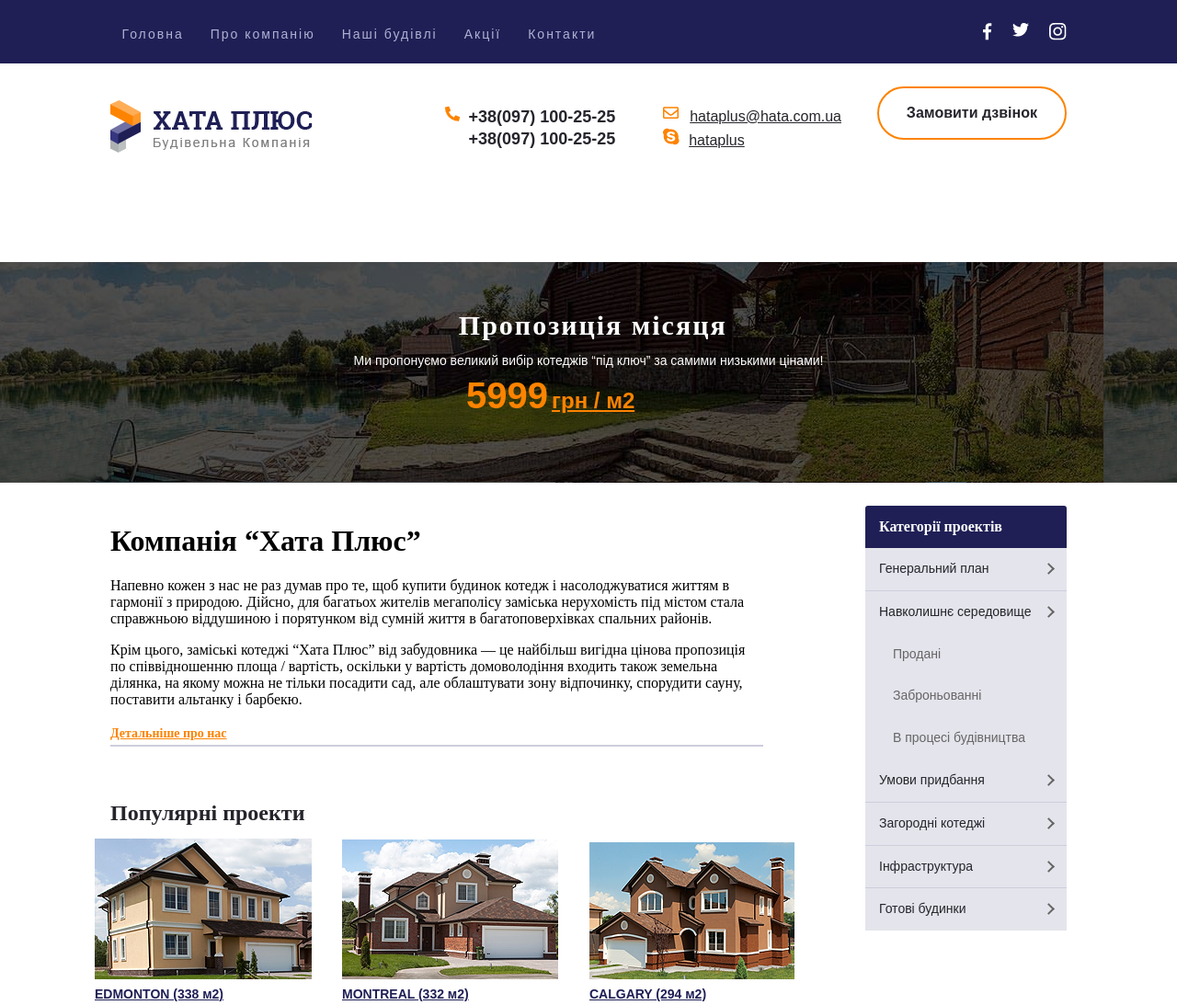
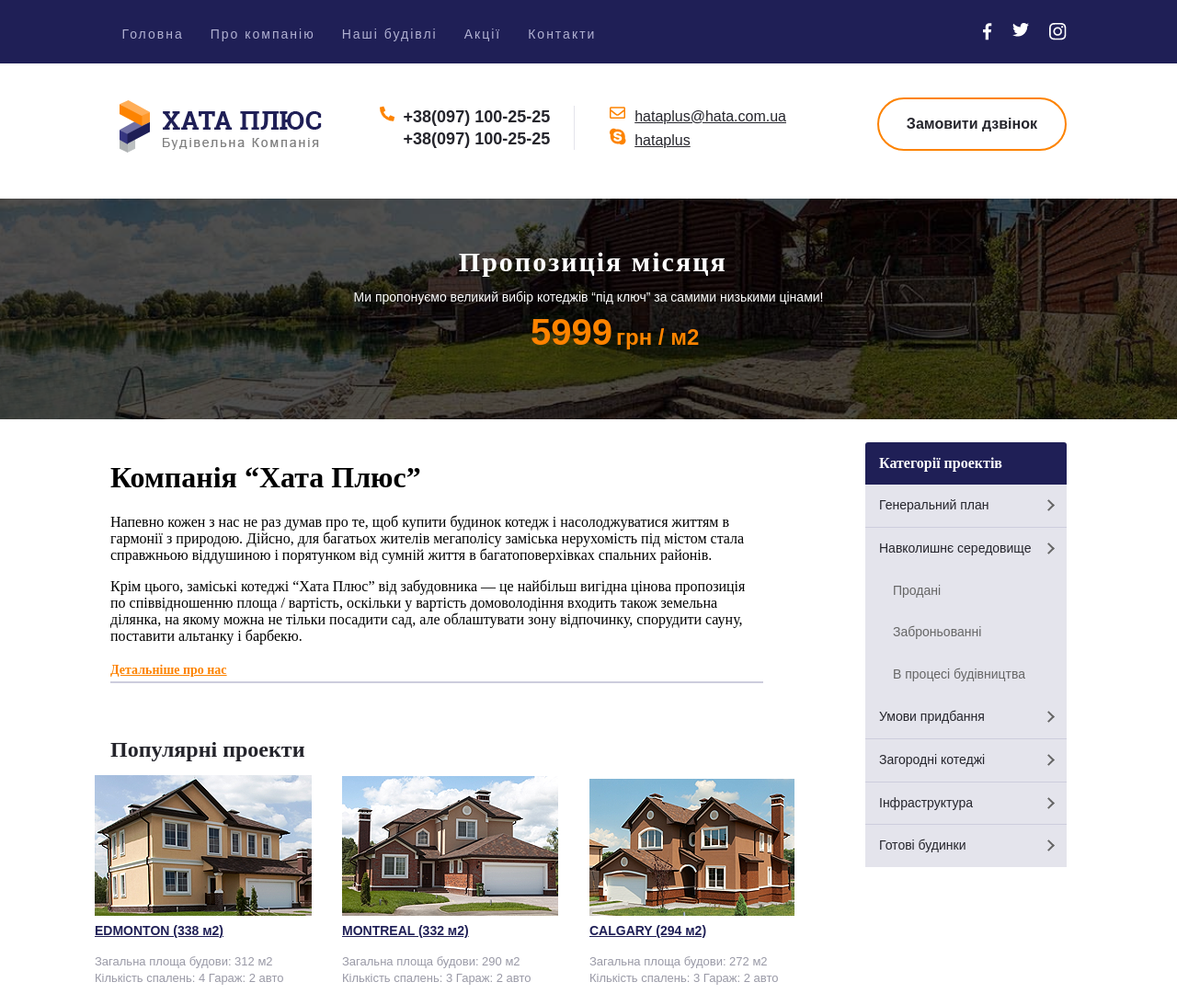
Before and after one commit to doziii/hataplus, a plain HTML site: page index.html in a window 1280 px wide. Shown: the top 1093 px of the page at 92% size. Drawn offline with Linux system fonts and the light colour scheme.

Commit message:
hataplus

```diff
--- a/index.html
+++ b/index.html
@@ -39,11 +39,11 @@
             <div class="contact">
                 <ul class="email">
                     <li>
-                        <img src="img/mail.png" alt="">
+                        <img class="img-top" src="img/mail.png" alt="">
                         <a class="email" href="#">hataplus@hata.com.ua</a>
                     </li>
                     <li>
-                        <img src="img/skype.png" alt="">
+                        <img class="img-top"  src="img/skype.png" alt="">
                     <a class="email-contact" href="#">hataplus</a>
                     </li>
                     </ul>
@@ -57,12 +57,14 @@
                         </li>
                     </ul>
                 </div>
-                <img class="image" src="img/logo.png" alt="">
+                <li class="image">
+                    <a href=""></a>
+                </li>
             <div class="logo">
                 <li class="layer">
                     <h1> Пропозиція місяця</h1>
-                    <p>Ми пропонуємо великий вибір котеджів “під ключ” за самими низькими цінами!</p>
-                    <a class="price" href="">5999</a> <a class="currency" href="">грн / м2</a>
+                    <p class="proposition">Ми пропонуємо великий вибір котеджів “під ключ” за самими низькими цінами!</p>
+                    <p class="price">5999</p> <p class="currency" >грн / м2</p>
                 </li>
             </div>
         <div class="column aside-menu">
--- a/style2021.css
+++ b/style2021.css
@@ -33,20 +33,25 @@
     font-family: "Arial";
 }
 .image{
-    padding-top: 10px;
-    padding-left: 120px;
+    margin-top: 40px;
+    margin-left: 130px;
+    width: 220px;
+    height: 57px;
+    list-style: none;
+    background-image: url(img/logo.png);
 }
 .contact{
     margin-top: 30px;
     margin-right: 365px;
 }
 .email{
-    padding-left: 12px;
+    padding-left: 10px;
+    margin-right: 30px;
     float: right;
     list-style: none;
 }
 .email-contact{
-    padding-left: 6px;
+    padding-left: 5px;
 }
 .email a:hover{
     text-decoration: none;
@@ -57,11 +62,14 @@
     color: #25252c;
     font-family: "Arial";
 }
+.img-top{
+    margin-left: 14px;
+}
 .number{
+    border-right: 1px solid #e4e4ec;
+    margin-right: 14px;
     padding-left: 45px;
-    padding-right: 12px;
-    margin-left: 30px;
-    margin-right: 28px;
+    padding-right: 26px;
     float: right;
     list-style: none;
 }
@@ -74,12 +82,11 @@
 .layer{
     list-style: none;
     text-decoration: none;
-    width: 100%;
     height: 240px;
     list-style: none;
     background-color: black;
     background-image: url(img/layer.png);
-
+    background-size: 100%;
 }
 .layer h1{
     margin: 0;
@@ -92,12 +99,18 @@
     font-weight: 700;
     font-family: "Roboto Slab";
 }
-.layer p{
+.proposition{
     font-size: 14px;
     line-height: 24px;
     color: #ffffff;
     font-family: "Arial";
     text-align: center;
+}
+.currency,
+.price{
+    margin: 0;
+    text-align: center;
+    display: inline-block;
 }
 .currency{
     font-size: 24px;
@@ -107,8 +120,7 @@
     font-family: "Arial";
 }
 .price{
-    padding-left: 507px;
-    text-decoration: none;
+    padding-left: 577px;
     font-size: 40px;
     line-height: 24px;
     color: #fd8300;
@@ -169,8 +181,13 @@
     margin-right: 120px;
     list-style: none;
 }
+.call a:hover{
+    color: #fff;
+    background-color: #fd8300;
+}
 .call a{
-    margin-top: 25px;
+    margin-top: 37px;
+    margin-left: 10px;
     float: right;
     padding-top: 15px;
     text-decoration: none;
@@ -197,12 +214,15 @@
     text-decoration: none;
 }
 .logo{
-    margin-top: 115px;
+    margin-top: 50px;
 }
 .info{
     margin-top: 45px;
     width: 710px;
     height: 240px;
+}
+.info p{
+    font-family: "Roboto Slab";
 }
 .info{
     border-bottom: 2px solid #cdcddd;
@@ -251,17 +271,17 @@
     padding: 11px 15px;
     color: #25252c;
     background-color: #e4e4ec;
-    transition: all .5s ease;
+    transition: all .25s ease;
 }
 .aside-menu a:hover::before{
     border-color: #fff;
     transform: rotate(45deg);
 }
 .aside-menu>ul>li>a::before{
+    content: "";
+    position: absolute;
     top: 18px;
     right: 15px;
-    content: "";
-    position: absolute;
     width: 7px;
     height: 7px;
     border: 2px solid #666;
@@ -368,7 +388,6 @@
     list-style: none;
 }
 .info-house a{
-    text-decoration: none;
     font-size: 14px;
     line-height: 26px;
     color: #666666;
@@ -394,6 +413,10 @@
     background-size: cover;
     background-color: #ededf5;
 }
+.info-under a:hover{
+    text-decoration: none;
+    color: #fd8300;
+}
 .copyright{
     padding-right: 475px;
     padding-left: 475px;
```
